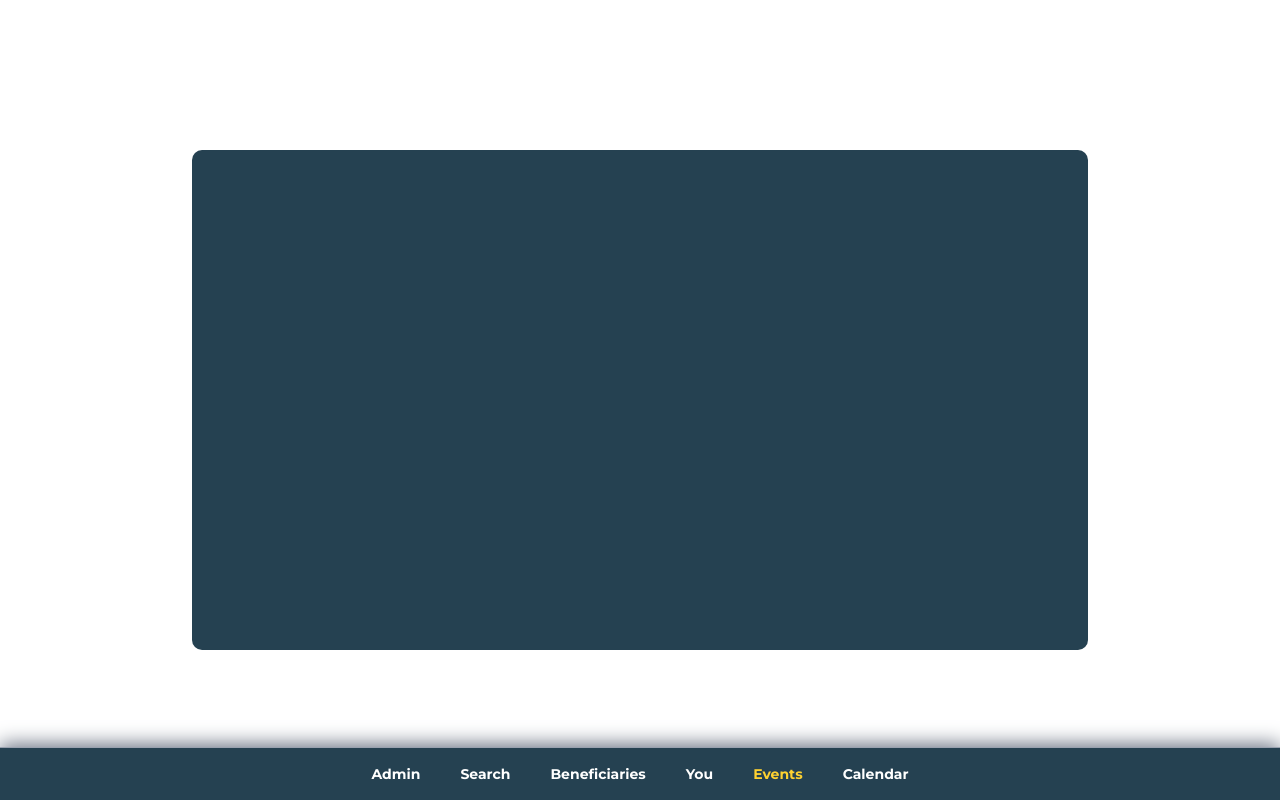
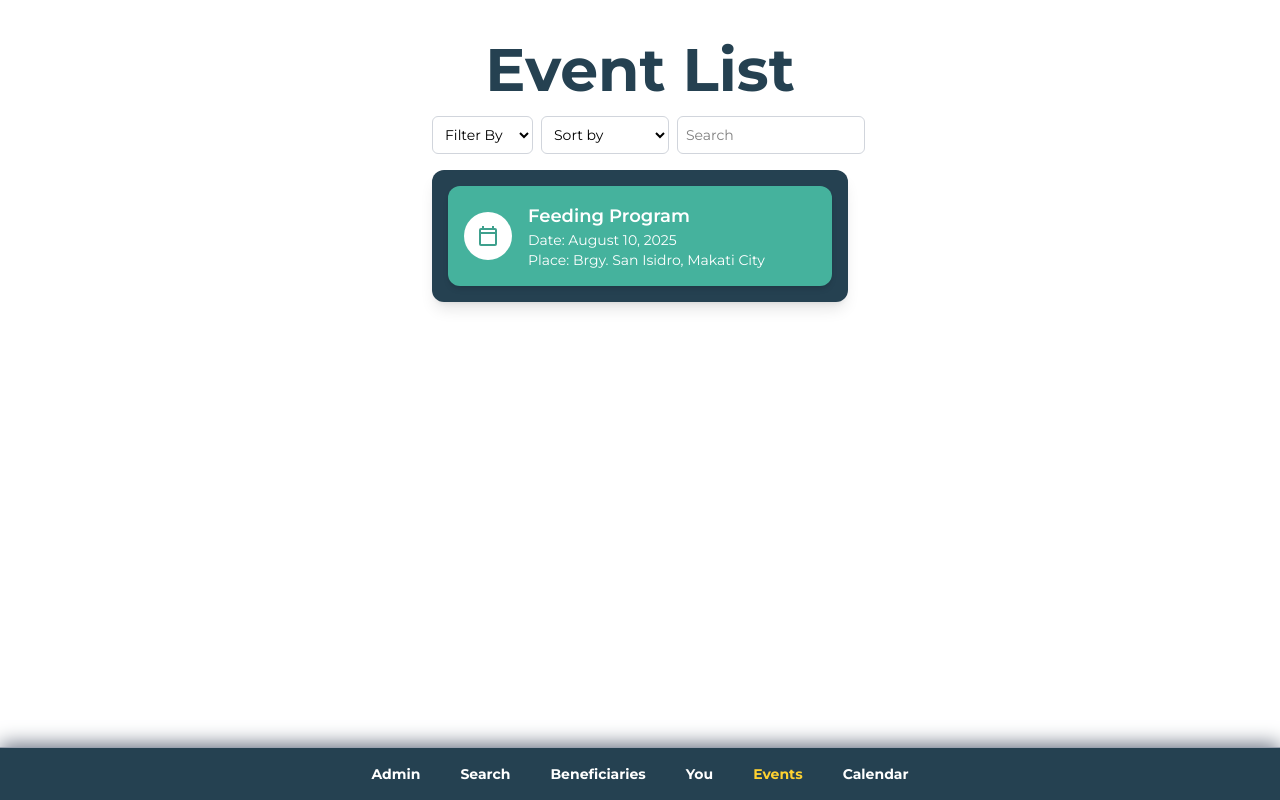
Before and after one commit to Parum-Lucis/csswengS16chai, a React (Vite) app: page /view-event-list in a window 1280 px wide. Built offline with nearby package versions, Linux system fonts and the light colour scheme; no server answers; sample sign-in values are in the browser's storage.

Commit message:
Add: Hardcoded Events List (needs backend)
I'll modify the appearance of the per event profile later on.

```diff
--- a/src/App.tsx
+++ b/src/App.tsx
@@ -13,7 +13,7 @@ import Temp from "./components/Temp";
 import ForgetMeNot from "./routes/ForgetMeNot";
 import Admin from "./routes/Admin"
 import { VolunteerList, BeneficiaryList } from "./routes/ProfileList";
-
+import EventList from "./routes/EventList";
 
 function App() {
   const [user, setUser] = useState<UserStateType>(undefined);
@@ -36,7 +36,7 @@ function App() {
         <Route path="/view-beneficiary-list" element={<BeneficiaryList />} />
         <Route path="/view-volunteer-list" element={<VolunteerList />} />
         <Route path="/view-calendar" element={<Temp />} />
-        <Route path="/view-event-list" element={<Temp />} />
+        <Route path="/view-event-list" element={<EventList />} />
       </Routes>
       <NavigationBar/>
     </UserContext>
--- /dev/null
+++ b/src/routes/EventList.tsx
@@ -0,0 +1,82 @@
+import { useContext, useEffect } from "react";
+import { useNavigate } from "react-router";
+import { UserContext } from "../context/userContext";
+
+export function EventList() {
+  const navigate = useNavigate();
+  const usertest = useContext(UserContext);
+
+  useEffect(() => {
+    if (usertest === null) {
+      navigate("/");
+    }
+  }, [usertest, navigate]);
+
+  return (
+    <div className="w-full max-w-md mx-auto mt-6 p-4">
+      <h1 className="text-center text-6xl font-bold text-secondary mb-4 font-[Montserrat]">
+        Event List
+      </h1>
+
+      <div className="flex flex-col gap-2 sm:flex-row sm:items-center sm:justify-between mb-4">
+        <select
+        //   value={filter}
+        //   onChange={e => setSort(e.target.value)}
+          className="p-2 rounded-md border border-gray-300 text-sm"
+        >
+          <option value="">Filter By</option>
+          <option value="">Ongoing</option>
+          <option value="">Archived</option>
+        </select>
+
+        <select
+        //   value={sort}
+        //   onChange={e => setSort(e.target.value)}
+          className="p-2 rounded-md border border-gray-300 text-sm"
+        >
+          <option value="">Sort by</option>
+          <option value="">A - Z</option>
+          <option value="">Latest Event</option>
+          <option value="">Oldest Event</option>
+        </select>
+
+        <input
+          type="text"
+          placeholder="Search"
+        //   value={search}
+        //   onChange={e => setSearch(e.target.value)}
+          className="p-2 rounded-md border border-gray-300 text-sm"
+        />
+    </div>
+
+      <div className="bg-secondary p-4 rounded-xl shadow-lg mb-15">
+        <div className="flex flex-col gap-4">
+          <div
+            className="flex items-center bg-[#45B29D] text-white rounded-xl p-4 shadow-md cursor-pointer hover:opacity-90 transition"
+            onClick={() => {
+              console.log("Event clicked: Feeding Program");
+              // navigate("/event/1");
+            }}
+          >
+            <div className="w-12 h-12 bg-white rounded-full flex items-center justify-center mr-4">
+              <svg
+                className="w-6 h-6 text-primary"
+                fill="currentColor"
+                viewBox="0 0 24 24"
+              >
+                <path d="M19 4h-1V2h-2v2H8V2H6v2H5a2 2 0 00-2 2v14a2 2 0 002 2h14a2 2 0 002-2V6a2 2 0 00-2-2zm0 16H5V10h14v10zm0-12H5V6h14v2z" />
+              </svg>
+            </div>
+            <div>
+              <div className="text-lg font-semibold">Feeding Program</div>
+              <div className="text-sm">Date: August 10, 2025</div>
+              <div className="text-sm">Place: Brgy. San Isidro, Makati City</div>
+            </div>
+        </div>
+      </div>
+      </div>
+    </div>
+  );
+}
+
+export default EventList;
```
